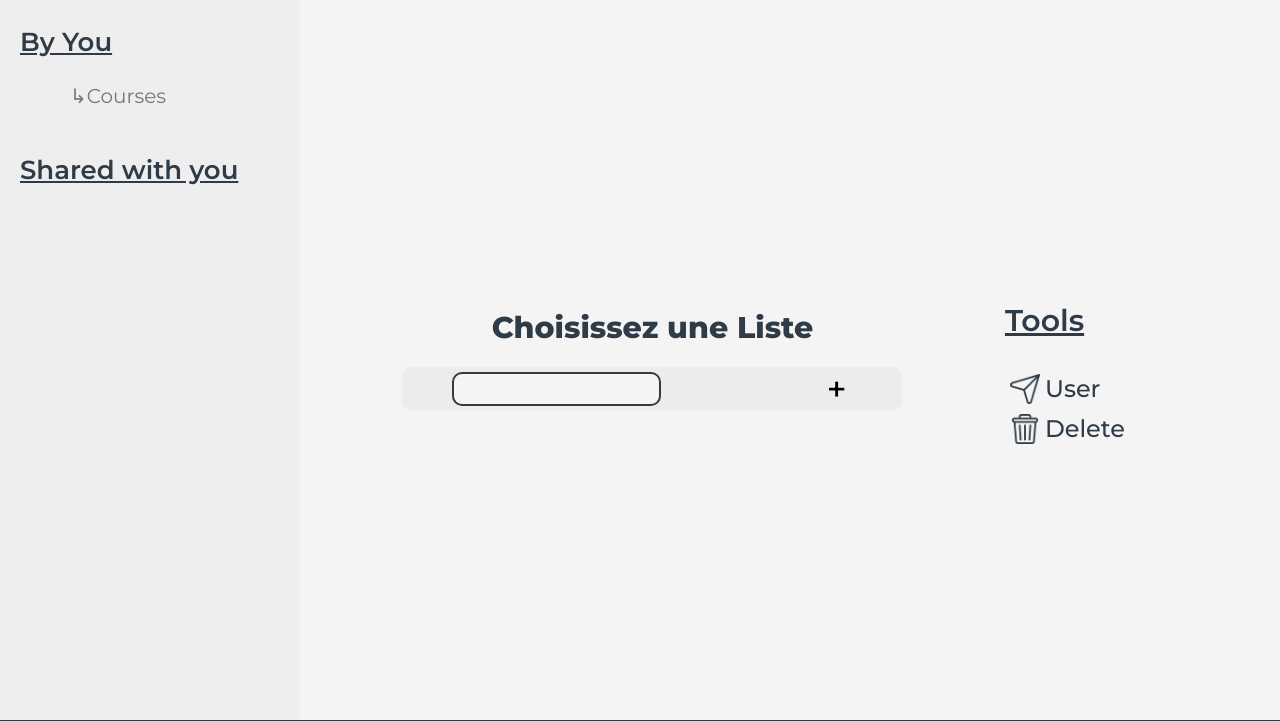
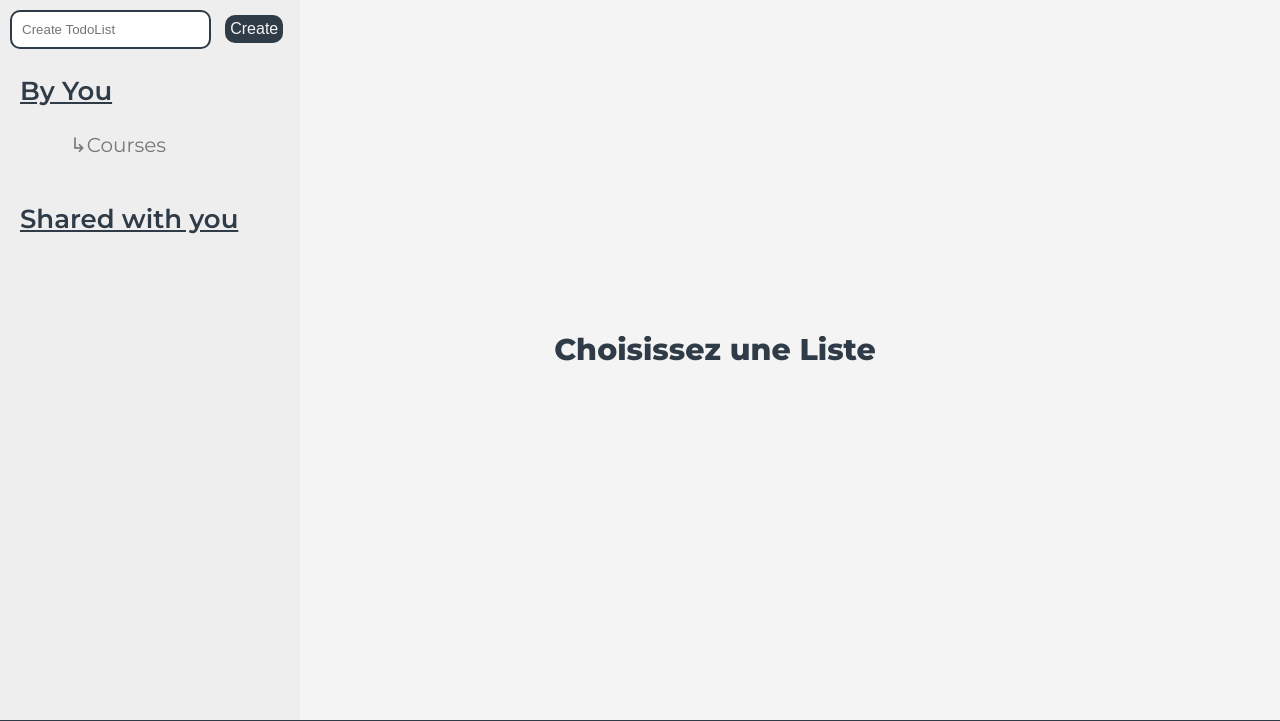
Before and after one commit to Matteo-Grellier/To-do-list, a PHP site: page /public/templates/indexView.php in a window 1280 px wide. Shown: the part 100-821 px from the top of the page. Run offline with PHP 8.4, Linux system fonts and the light colour scheme; data comes from the database, SQL or seed files in the repository; both versions use the stored data as it was after the commit.

Commit message:
Add/Delete todolists and tasks + functionnal checkbox

```diff
--- a/models/getinfos.php
+++ b/models/getinfos.php
@@ -1,6 +1,6 @@
 <?php
 
-include 'utils.php';
+// include 'utils.php';
 
 //Obtiens les ID et le nom de toutes les listes créées et partagées avec l'utilisateur
 //retourne un tableau qui contient un tableau pour chaque liste avec son ID et son nom
--- a/models/registerConnexion.php
+++ b/models/registerConnexion.php
@@ -1,6 +1,6 @@
 <?php
 
-include 'utils.php';
+// include 'utils.php';
 
 function register(string $emailEntry, string $passwordEntry, string $nameEntry){
 
--- a/models/tasks.php
+++ b/models/tasks.php
@@ -1,6 +1,6 @@
 <?php
 
-include 'utils.php';
+// include 'utils.php';
 
 //Ajoute une tâche dans une liste
 function AddTask(int $todolistID, string $taskName){
@@ -30,6 +30,27 @@ function TaskDone(int $taskID){
 
     //Modification de données dans la table
     $sql = "UPDATE task SET isDone = 1 WHERE ID =:taskID ";
+    $reponse = $database->prepare($sql);
+    $reponse->bindValue(':taskID', $taskID, SQLITE3_INTEGER);
+    $result = $reponse->execute();
+
+    //vérification du fonctionnement
+    if ($reponse === FALSE) {
+        echo "echec de la request";
+    } else {
+        echo "tâche mise à jour";
+    }
+
+    // Deconnexion de la bdd
+    $database = null;
+}
+
+//Marque une tâche comme non fait
+function TaskNotDone(int $taskID){
+    $database = openDatabase();
+
+    //Modification de données dans la table
+    $sql = "UPDATE task SET isDone = 0 WHERE ID =:taskID ";
     $reponse = $database->prepare($sql);
     $reponse->bindValue(':taskID', $taskID, SQLITE3_INTEGER);
     $result = $reponse->execute();
--- a/models/todolist.php
+++ b/models/todolist.php
@@ -1,6 +1,6 @@
 <?php
 // include 'openDataBase.php';
-include 'utils.php';
+// include 'utils.php';
 
 function addToDo(string $nameEntry, int $creatorID){
     $bd = openDataBase();
--- a/public/controllers/classes.php
+++ b/public/controllers/classes.php
@@ -1,5 +1,5 @@
 <?php
-
+include '../../models/utils.php';
 require("../../models/getinfos.php");
 
 class User {
--- a/public/controllers/index.php
+++ b/public/controllers/index.php
@@ -1,6 +1,9 @@
 <?php
 
     require("../controllers/classes.php");
+    require("../../models/tasks.php");
+    require("../../models/todolist.php");
+
     // require("../controllers/index.php");
 
     // $nameOfActualUser = "";
@@ -149,11 +152,30 @@
 
     if ($_SERVER["REQUEST_METHOD"] == "POST") {
 
+        if(isset($_POST["nameOfTodoList"])) {
+            addToDo($_POST["nameOfTodoList"], $sessionUser->id);
+        } elseif(isset($_POST["deleteToDoList"])) {
+            suppToDo($_POST["deleteToDoList"], $sessionUser->id);
+            // header("Location: ../../home");
+        }
+
+
+
         if(isset($_POST["newTaskContent"])) {
             echo $_POST["newTaskContent"];
             // header("Location:../../home");
-            header("Location:" . $_SERVER['HTTP_REFERER']);
+            AddTask($_GET["id"], $_POST["newTaskContent"]);
+        } elseif(isset($_POST["delete"])) {
+            DeleteTask($_POST["delete"]);
+        } elseif(isset($_POST["isDone"])) {
+            if($_POST["isDone"] == true) {
+                TaskDone($_GET["id"]);
+            } else {
+                TaskNotDone($_GET["id"]);
+            }
         }
+
+        header("Location:" . $_SERVER['HTTP_REFERER']);
 
     }
 
--- a/public/static/css/index.css
+++ b/public/static/css/index.css
@@ -41,6 +41,35 @@ body {
     overflow-y: scroll;
     scrollbar-color: rgb(138, 138, 138) rgb(221, 221, 221);
     scrollbar-width: thin;
+}
+
+.form-btn-create-todolist {
+    margin-top: 10px;
+    margin-left: 10px;
+    font-size: 16px;
+    font-family: 'Montserrat';
+}
+
+.form-btn-create-todolist input {
+    padding: 10px;
+    margin-right: 10px;
+    border: 2px solid var(--dark-blue);
+    border-radius: 10px;
+}
+
+.btn-create-todolist {
+    transition: all 0.5s ease-in-out;
+    padding: 5px;
+    color: var(--bg-gray);
+    font-size: 16px;
+    background-color: var(--dark-blue);
+    border: none;
+    border-radius: 10px;
+    cursor: pointer;
+}
+
+.btn-create-todolist:hover {
+    background-color: var(--main-blue);
 }
 
 .by-you, .shared {
@@ -91,9 +120,15 @@ body {
     margin-top: 0;
 }
 
-.list-delete {
+.list-delete button{
+    display: flex;
+    align-items: center;
+    color: var(--dark-blue);
     font-weight: bold;
     font-size: 24px;
+    background: none;
+    border: none;
+    cursor: pointer;
 }
 
 .one-task {
--- a/public/templates/indexView.php
+++ b/public/templates/indexView.php
@@ -12,6 +12,10 @@ $choosenTodo = null;
 <?php ob_start(); ?>
     <div class="coller">
         <div class="to-do-lists scroller">
+            <form action="./public/controllers/index.php" method="post" class="form-btn-create-todolist">
+                <input type="text" name="nameOfTodoList" placeholder="Create TodoList">
+                <button type="submit" class="btn-create-todolist">Create</button>
+            </form>
             <div class="by-you">
                 <h3>By You</h3>
                 <ul class="by-you-list-content todolist-tab">
@@ -188,36 +192,48 @@ $choosenTodo = null;
                     <H3><?= count($choosenTodo->tasks) ?></H3>
                     <?php foreach($choosenTodo->tasks as $task): ?>
                         <div class="one-task">
-                            <div class="checkbox">
-                                <?php if($task->isDone): ?>
-                                    <span>✔</span>
-                                <?php endif; ?>
-                            </div>
+                            <form action="./public/controllers/index.php?id=<?=$task->id?>" method="post">
+                                <button class="checkbox" type="submit" name="isDone" value="<?=!$task->isDone?>">
+                                    <?php if($task->isDone): ?>
+                                        <span>✔</span>
+                                    <?php endif; ?>
+                                </button>
+                            </form>
+
                             <h3><?=$task->name?></h3>
-                            <div class="delete"><button class="delete-button"><img src="public\static\img\bin-light-red.png" width="40px"></img></button></div>
+                            <form action="./public/controllers/index.php" method="post" class="delete">
+                                <button class="delete-button" type="submit" name="delete" value="<?=$task->id?>">
+                                    <img src="public\static\img\bin-light-red.png" width="40px"></img>
+                                </button>
+                            </form>
                         </div>
                     <?php endforeach; ?>
                 <?php endif; ?>
 
-
-                <form action="./public/controllers/index.php" method="post" class="add-task">
+                <?php if($choosenTodo != null): ?>
+                <form action="./public/controllers/index.php?id=<?=$choosenTodo->id?>" method="post" class="add-task">
                     <input class="content-new-task" type="text" name="newTaskContent">
                     <input class="submit-task" type="submit" name="newTask" value="+">
                 </form>
-
+                <?php endif; ?>
             </div>
 
         </div>
         <div class="tools">
+            <?php if($choosenTodo != null): ?>
             <h3 class="tools-title">Tools</h3>
             <div class="users tools-btn" onclick="on()">
                 <img src="public\static\img\share-dark-blue.png" width="30px"></img>
                 <span>User</span>
             </div>
-            <div class="list-delete tools-btn">
-                <img src="public\static\img\bin-dark-blue.png" width="30px"></img>
-                <span>Delete</span>
-            </div>
+
+            <form action="./public/controllers/index.php" method="post" class="list-delete tools-btn">
+                <button type="submit" name="deleteToDoList" value="<?=$choosenTodo->id?>">
+                    <img src="public\static\img\bin-dark-blue.png" width="30px"></img>
+                    <span>Delete</span>
+                </button>
+            </form>
+            <?php endif; ?>
         </div>
     </div>
 
```
Also changed, not shown: models/todoDatabase.sqlite3.
